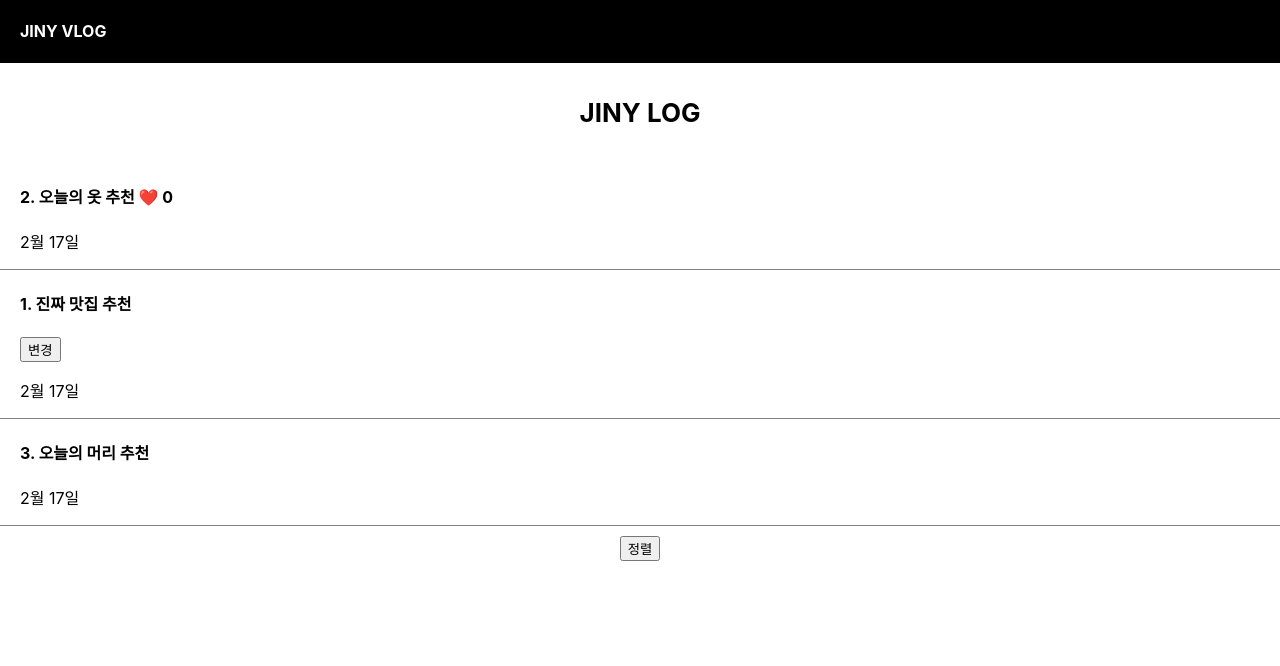
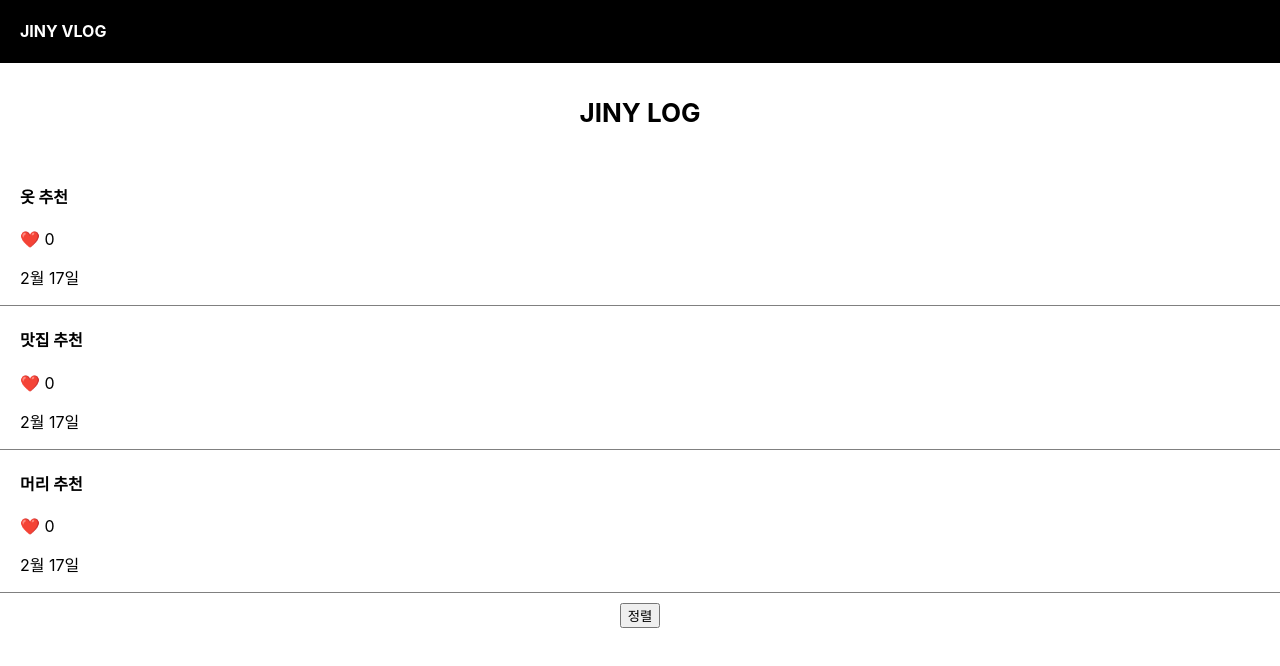
Before and after one commit to jinyoung234/react-blog, a React (Create React App) app in the folder react-project/: page / in a window 1280 px wide. Shown: the top 666 px of the page. Built offline with nearby package versions, Linux system fonts and the light colour scheme.

Commit message:
8. map을 통한 html 반복 생성

```diff
--- a/react-project/src/App.js
+++ b/react-project/src/App.js
@@ -7,7 +7,7 @@ import { useState } from 'react';
 function App() {
   let title = 'JINY VLOG';
   // board title state
-  let [boardTitle, modifyTitle] = useState(['2. 오늘의 옷 추천','1. 진짜 맛집 추천', '3. 오늘의 머리 추천']);
+  let [boardTitle, modifyTitle] = useState(['옷 추천','맛집 추천', '머리 추천']);
 
   // board title modify
   const modifyBoardTitle = () => {
@@ -23,11 +23,13 @@ function App() {
   }
 
   // heart state
-  let [heart, heartPlus] = useState(0);
+  let [heart, heartPlus] = useState([0,0,0]);
 
   // heart count
-  const heartCount = () => {
-    heartPlus(++heart);
+  const heartCount = (index) => {
+    let copy = [...heart];
+    copy[index] = copy[index] + 1;
+    heartPlus(copy);
   }
 
   // modal state (초기값 false로 설정하여 닫혀있는 상태)
@@ -56,24 +58,20 @@ function App() {
       </section>
       {/* end title */}
 
-      {/* board layout */}
-      <section className="list">
-        {/* state binding */}
-        <h4>{boardTitle[0]} <span onClick={heartCount}> ❤️ </span> {heart} </h4>
-        <p>2월 17일</p>
-      </section>
-      <section className="list">
-        {/* state binding */}
-        <h4 onClick={openModal}>{boardTitle[1]}</h4>
-        <button onClick={modifyBoardTitle}> 변경 </button>
-        <p>2월 17일</p>
-      </section>
-      <section className="list">
-        {/* state binding */}
-        <h4>{boardTitle[2]}</h4>
-        <p>2월 17일</p>
-      </section>
-      {/* end board layout */}
+      {/* board component */}
+      {
+        boardTitle.map((a, index) => {
+          return (
+            <section className="list">
+              {/* state binding */}
+              <h4 onClick={openModal}>{boardTitle[index]}</h4>
+              <span onClick={() => {heartCount(index)}}> ❤️ </span> {heart[index]}
+              <p>2월 17일</p>
+            </section>
+          )
+        })
+      }
+      {/* end board component */}
 
       {/* sortTitleButton */}
       <div
@@ -108,3 +106,7 @@ const Modal = () => {
 // end modal component
 
 export default App;
+
+[1,2,3].map((a) => {
+  console.log(a);
+})
```
